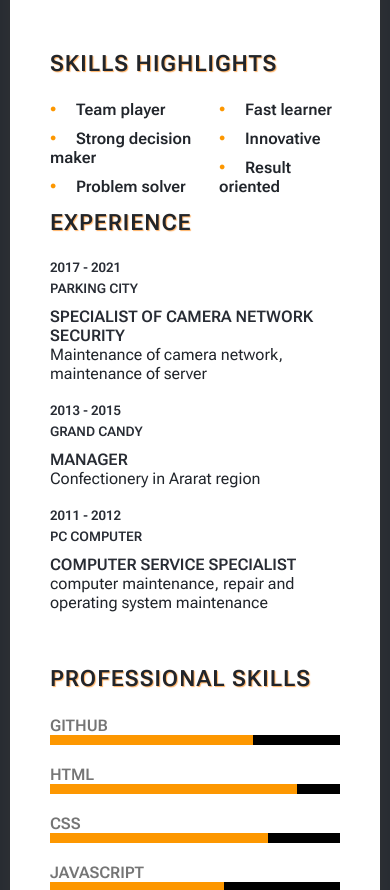
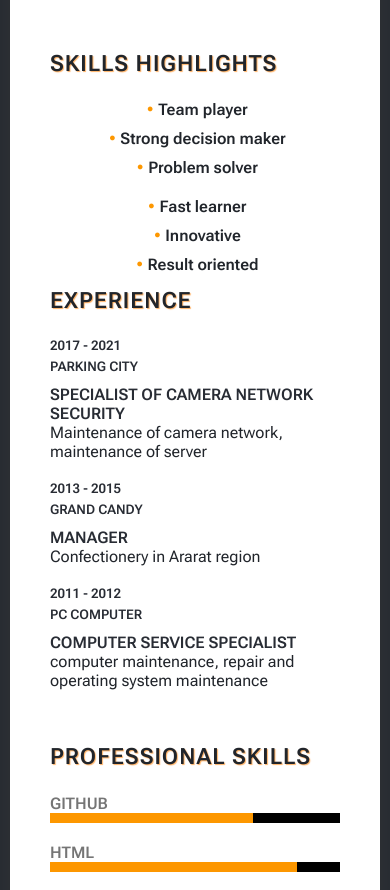
Before and after one commit to DavIdHabeTyan/CV-David-Habetyan, a website: page index.html in a window 390 px wide. Shown: the part 1358-2248 px from the top of the page. Drawn offline with Linux system fonts and the light colour scheme.

Commit message:
changet size for phone screen

```diff
--- a/style.css
+++ b/style.css
@@ -28,12 +28,12 @@ body {
     box-shadow: 0 35px 55px rgba(243, 238, 238, 0.1);
 }
 
-
 a{
     color: white;
     transition: color 2ms;
     cursor: pointer;
 }
+
 a:hover{
     color: #fd9700;
 }
@@ -105,7 +105,6 @@ a:active{
     color: #fff;
     font-weight: 300;
 }
-
 
 /*---------- start Languages --------*/
 
@@ -183,7 +182,6 @@ a:active{
     position: relative;
     background: #282c34;
     padding: 40px;
-
 }
 
 .container .right_Side {
@@ -191,7 +189,6 @@ a:active{
     background: #ffffff;
     padding: 40px;
 }
-
 
 /*---------- start right bloke --------*/
 
@@ -224,9 +221,11 @@ p {
     display: flex;
     justify-content: space-evenly;
 }
+
 .highlights ul{
     list-style: none;
 }
+
 .highlights ul li {
     color: #21252BFF;
     font-weight: 600;
@@ -238,14 +237,13 @@ p {
     color: #fd9700;
     display: inline-block;
     width: 1em;
-    padding-right: 10px;
+    /*padding-right: 10px;*/
 }
 
 .about .box {
     display: flex;
     flex-direction: row;
     margin: 20px 0;
-
 }
 
 .about .box .yearCompany {
@@ -343,16 +341,12 @@ p {
     width: 61%;
 }
 
-
-
 /*-----------------  HOBBIES -------------*/
 
 .interest ul {
     display: flex;
     flex-flow: row wrap;
     justify-content: space-between;
-    /*display: grid;*/
-    /*grid-template-columns: repeat(4,1fr);*/
 }
 
 
@@ -361,7 +355,6 @@ p {
     color: #21252BFF;
     font-weight: 500;
     margin: 10px 0;
-
 }
 
 .interest ul li .fa-solid {
@@ -371,16 +364,11 @@ p {
     margin-right: 10px;
 }
 
-
 @media (max-width: 900px ) {
     .container {
         margin: 10px;
         grid-template-columns: repeat(1, 1fr);
     }
-
-    /*.interest ul{*/
-    /*    grid-template-columns: repeat(2, 1fr);*/
-    /*}*/
 }
 
 @media (max-width: 600px) {
@@ -399,4 +387,10 @@ p {
     .skills .box{
         grid-template-columns: repeat(1, 1fr);
     }
+
+    .highlights_skills{
+        flex-flow: column wrap;
+        align-items: center;
+        text-align: center;
+    }
 }
```
Also changed, not shown: index.html (+0 -3 lines).
